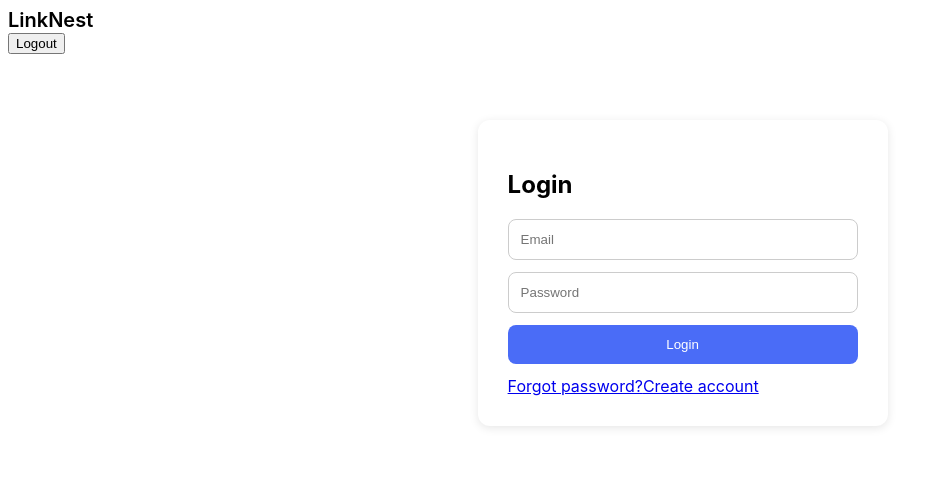
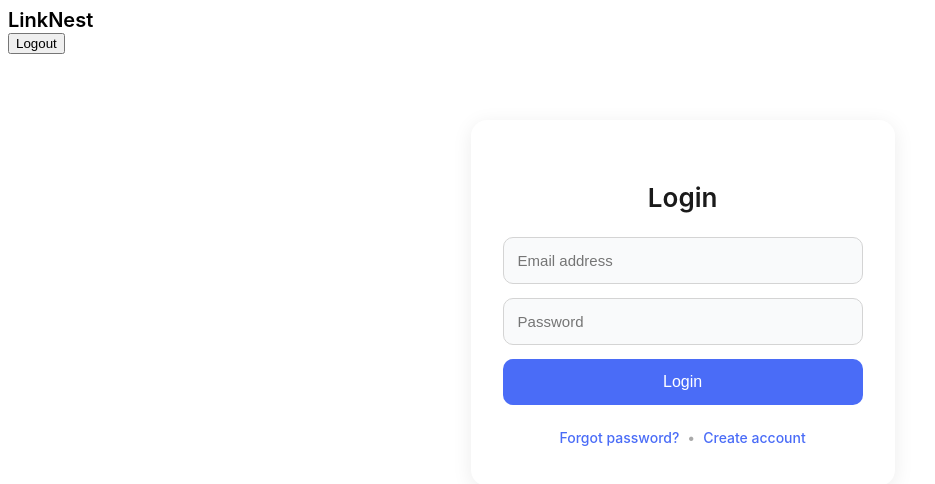
Before and after one commit to doraKola/socialdrive-app, an Angular app: page /login in a window 1280 px wide. Shown: the top 484 px of the page, without its empty margins (0-935 px from the left). Built offline with nearby package versions, Linux system fonts and the light colour scheme.

Commit message:
design login component

```diff
--- a/src/app/features/auth/login/login.component.html
+++ b/src/app/features/auth/login/login.component.html
@@ -1,25 +1,28 @@
 <div class="auth-container">
-  <h2>Login</h2>
+  <h2 class="auth-title">Login</h2>
 
   <div class="auth-form">
     <input
       type="email"
-      placeholder="Email"
+      placeholder="Email address"
       [(ngModel)]="email"
+      class="auth-input"
     />
 
     <input
       type="password"
       placeholder="Password"
       [(ngModel)]="password"
+      class="auth-input"
     />
 
-    <button (click)="login()">Login</button>
+    <button class="auth-btn" (click)="login()">Login</button>
 
     <p class="error" *ngIf="error">{{ error }}</p>
 
     <div class="auth-links">
       <a routerLink="/forgot-password">Forgot password?</a>
+      <span class="divider">•</span>
       <a routerLink="/register">Create account</a>
     </div>
   </div>
--- a/src/app/features/auth/login/login.component.scss
+++ b/src/app/features/auth/login/login.component.scss
@@ -1,33 +1,84 @@
 .auth-container {
-  max-width: 350px;
+  width: 360px;
   margin: 80px auto;
-  padding: 30px;
-  border-radius: 12px;
-  background: #fff;
-  box-shadow: 0 2px 10px rgba(0,0,0,0.1);
+  padding: 40px 32px;
+  border-radius: 16px;
+  background: #ffffff;
+  box-shadow: 0 4px 20px rgba(0, 0, 0, 0.08);
+  text-align: center;
+  font-family: 'Inter', sans-serif;
+}
+
+.auth-title {
+  font-size: 26px;
+  font-weight: 600;
+  color: #1a1a1a;
+  margin-bottom: 24px;
 }
 
 .auth-form {
   display: flex;
   flex-direction: column;
-  gap: 12px;
+  gap: 14px;
 }
 
-input {
-  padding: 12px;
-  border-radius: 8px;
-  border: 1px solid #ccc;
+.auth-input {
+  padding: 14px;
+  border-radius: 10px;
+  border: 1px solid #d4d4d4;
+  background: #f9fafb;
+  font-size: 15px;
+  transition: all 0.2s;
 }
 
-button {
-  padding: 12px;
-  border-radius: 8px;
+.auth-input:focus {
+  outline: none;
+  border-color: #4a6cf7;
+  background: #ffffff;
+  box-shadow: 0 0 0 3px rgba(74, 108, 247, 0.15);
+}
+
+.auth-btn {
+  padding: 14px;
+  border-radius: 10px;
   background: #4A6CF7;
   color: white;
   border: none;
   cursor: pointer;
+  font-size: 16px;
+  font-weight: 500;
+  transition: background 0.2s;
+}
+
+.auth-btn:hover {
+  background: #3956d4;
 }
 
 .error {
   color: #d9534f;
+  margin-top: -4px;
+  font-size: 14px;
 }
+
+.auth-links {
+  margin-top: 10px;
+  font-size: 14px;
+  color: #555;
+  display: flex;
+  justify-content: center;
+  gap: 8px;
+}
+
+.auth-links a {
+  color: #4A6CF7;
+  text-decoration: none;
+  font-weight: 500;
+}
+
+.auth-links a:hover {
+  text-decoration: underline;
+}
+
+.divider {
+  color: #aaa;
+}
```
